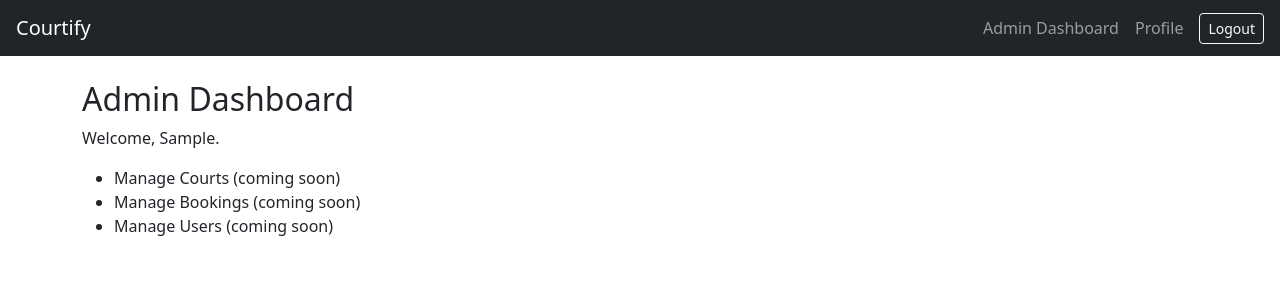
After one commit to maryclairelauron/Courtify-Lauron-MaryClaire-G06, a Django app: page /accounts/admin-dashboard/ in a window 1280 px wide. The commit adds this page. Shown: the top 300 px of the page. Run offline with Django 5.2, Linux system fonts and the light colour scheme; the visitor is signed in with stand-in values (Sample User, id 1); parts of the project's set-up code (start-up, migrations or seed data) failed here and were passed over.

Commit message:
Add role-protected admin and customer dashboards

```diff
--- a/accounts/urls.py
+++ b/accounts/urls.py
@@ -8,4 +8,9 @@ urlpatterns = [
     path('register/', views.register_view, name='register'),
     path('login/', views.CourtifyLoginView.as_view(), name='login'),
     path('logout/', LogoutView.as_view(), name='logout'),
+    path('dashboard/', views.dashboard_redirect, name='dashboard'),
+    path('admin-dashboard/', views.admin_dashboard, name='admin_dashboard'),
+    path('customer-dashboard/', views.customer_dashboard, name='customer_dashboard'),
+    path('profile/', views.profile_view, name='profile'),
+    path('profile/edit/', views.profile_edit, name='profile_edit'),
 ]
--- a/accounts/views.py
+++ b/accounts/views.py
@@ -1,19 +1,36 @@
+from functools import wraps
+
 from django.contrib import messages
+from django.contrib.auth.decorators import login_required
 from django.contrib.auth.views import LoginView
 from django.shortcuts import render, redirect
-from .forms import RegisterForm
+
+from .forms import RegisterForm, ProfileForm
 from .models import User
 
 
-def redirect_url_for(user):
+def dashboard_name_for(user):
     if user.role == User.Role.ADMIN:
-        return '/accounts/admin-dashboard/'
-    return '/accounts/customer-dashboard/'
+        return 'accounts:admin_dashboard'
+    return 'accounts:customer_dashboard'
+
+
+def role_required(role):
+    """Only lets logged-in users with the given role open the view."""
+    def decorator(view):
+        @wraps(view)
+        def wrapper(request, *args, **kwargs):
+            if request.user.role != role:
+                messages.error(request, "You are not allowed to access that page.")
+                return redirect(dashboard_name_for(request.user))
+            return view(request, *args, **kwargs)
+        return login_required(wrapper)
+    return decorator
 
 
 def register_view(request):
     if request.user.is_authenticated:
-        return redirect(redirect_url_for(request.user))
+        return redirect(dashboard_name_for(request.user))
     form = RegisterForm(request.POST or None)
     if request.method == 'POST':
         if form.is_valid():
@@ -29,8 +46,41 @@ class CourtifyLoginView(LoginView):
     redirect_authenticated_user = True
 
     def get_success_url(self):
-        return redirect_url_for(self.request.user)
+        from django.urls import reverse
+        return reverse(dashboard_name_for(self.request.user))
 
     def form_invalid(self, form):
         messages.error(self.request, "Invalid username or password.")
         return super().form_invalid(form)
+
+
+@login_required
+def dashboard_redirect(request):
+    return redirect(dashboard_name_for(request.user))
+
+
+@role_required(User.Role.ADMIN)
+def admin_dashboard(request):
+    return render(request, 'accounts/admin_dashboard.html')
+
+
+@role_required(User.Role.CUSTOMER)
+def customer_dashboard(request):
+    return render(request, 'accounts/customer_dashboard.html')
+
+
+@login_required
+def profile_view(request):
+    return render(request, 'accounts/profile.html', {'profile_user': request.user})
+
+
+@login_required
+def profile_edit(request):
+    form = ProfileForm(request.POST or None, request.FILES or None, instance=request.user)
+    if request.method == 'POST':
+        if form.is_valid():
+            form.save()
+            messages.success(request, "Profile updated successfully.")
+            return redirect('accounts:profile')
+        messages.error(request, "Please fix the errors below.")
+    return render(request, 'accounts/profile_edit.html', {'form': form})
--- /dev/null
+++ b/templates/accounts/admin_dashboard.html
@@ -0,0 +1,10 @@
+{% extends 'base.html' %}
+{% block content %}
+<h2>Admin Dashboard</h2>
+<p>Welcome, {{ user.first_name|default:user.username }}.</p>
+<ul>
+  <li>Manage Courts (coming soon)</li>
+  <li>Manage Bookings (coming soon)</li>
+  <li>Manage Users (coming soon)</li>
+</ul>
+{% endblock %}
--- a/templates/base.html
+++ b/templates/base.html
@@ -8,12 +8,18 @@
 </head>
 <body>
 <nav class="navbar navbar-expand navbar-dark bg-dark px-3">
-  <a class="navbar-brand" href="/">Courtify</a>
+  <a class="navbar-brand" href="{% url 'accounts:dashboard' %}">Courtify</a>
   <ul class="navbar-nav ms-auto align-items-center">
     {% if user.is_authenticated %}
+      {% if user.role == 'admin' %}
+        <li class="nav-item"><a class="nav-link" href="{% url 'accounts:admin_dashboard' %}">Admin Dashboard</a></li>
+      {% else %}
+        <li class="nav-item"><a class="nav-link" href="{% url 'accounts:customer_dashboard' %}">My Dashboard</a></li>
+      {% endif %}
+      <li class="nav-item"><a class="nav-link" href="{% url 'accounts:profile' %}">Profile</a></li>
       <li class="nav-item">
         <form method="post" action="{% url 'accounts:logout' %}">{% csrf_token %}
-          <button class="btn btn-outline-light btn-sm">Logout</button>
+          <button class="btn btn-outline-light btn-sm ms-2">Logout</button>
         </form>
       </li>
     {% else %}
```
Also changed, not shown: templates/accounts/customer_dashboard.html (added, +9 -0 lines), templates/accounts/profile.html (added, +13 -0 lines), templates/accounts/profile_edit.html (added, +11 -0 lines).
